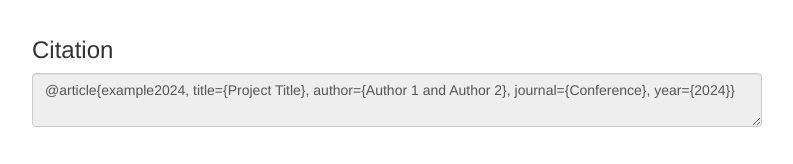
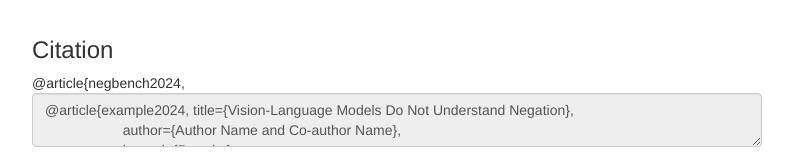
Before and after one commit to NegBench/NegBench.github.io, a plain HTML site: page index.html in a window 1280 px wide. Shown: the part 1498-1662 px from the top of the page, without its empty margins (243-1036 px from the left). Drawn offline with nearby package versions, Linux system fonts and the light colour scheme.

Commit message:
Update citation

```diff
--- a/index.html
+++ b/index.html
@@ -89,7 +89,13 @@
         <div class="row content">
             <div class="col-md-8 col-md-offset-2">
                 <h3>Citation</h3>
-                <textarea class="form-control" readonly>@article{example2024, title={Project Title}, author={Author 1 and Author 2}, journal={Conference}, year={2024}}</textarea>
+                @article{negbench2024,
+                <textarea class="form-control" readonly>@article{example2024, title={Vision-Language Models Do Not Understand Negation},
+                    author={Author Name and Co-author Name},
+                    journal={Preprint},
+                    year={2024},
+                    url={https://arxiv.org/abs/XXXX.XXXX}}
+                    }</textarea>
             </div>
         </div>
 
```
